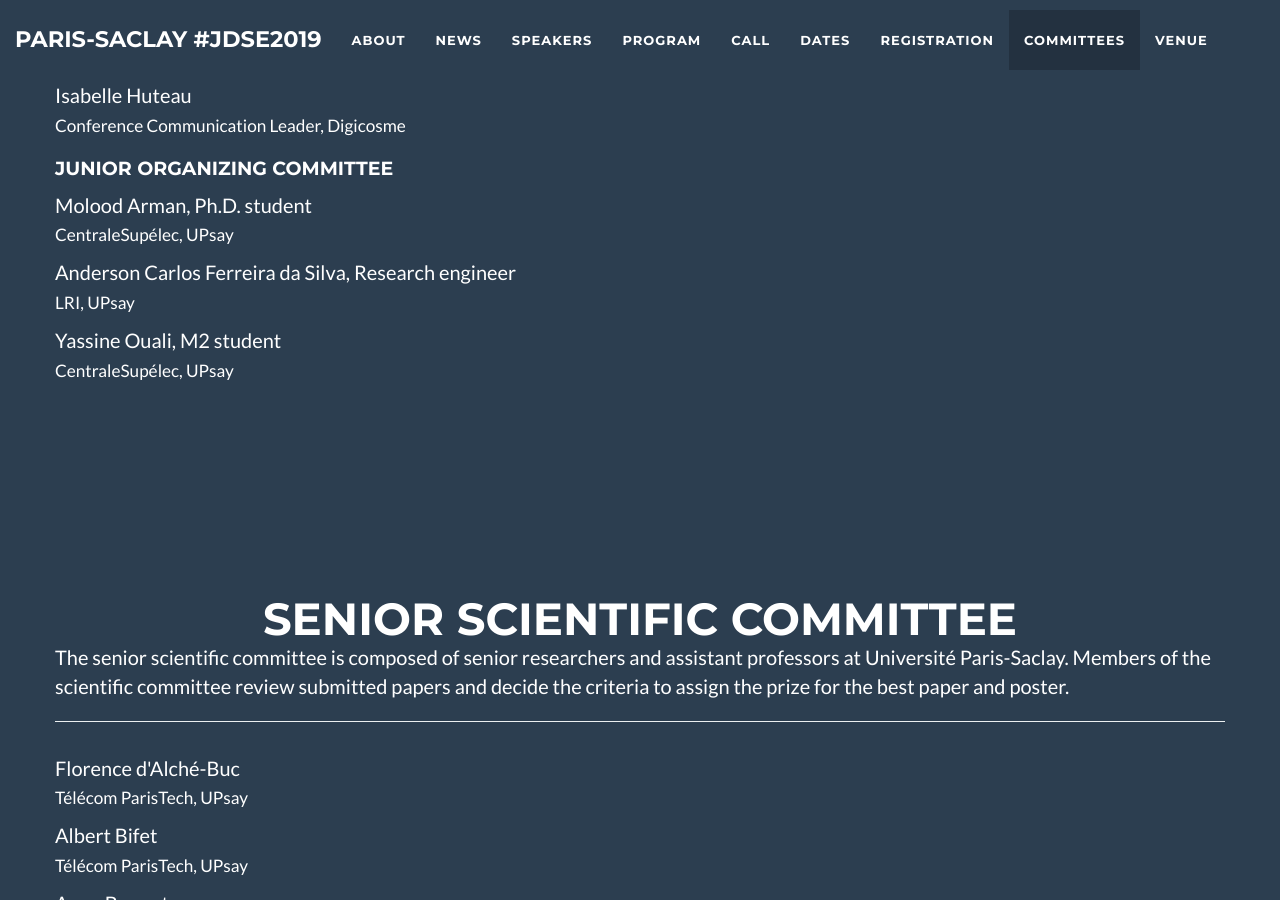
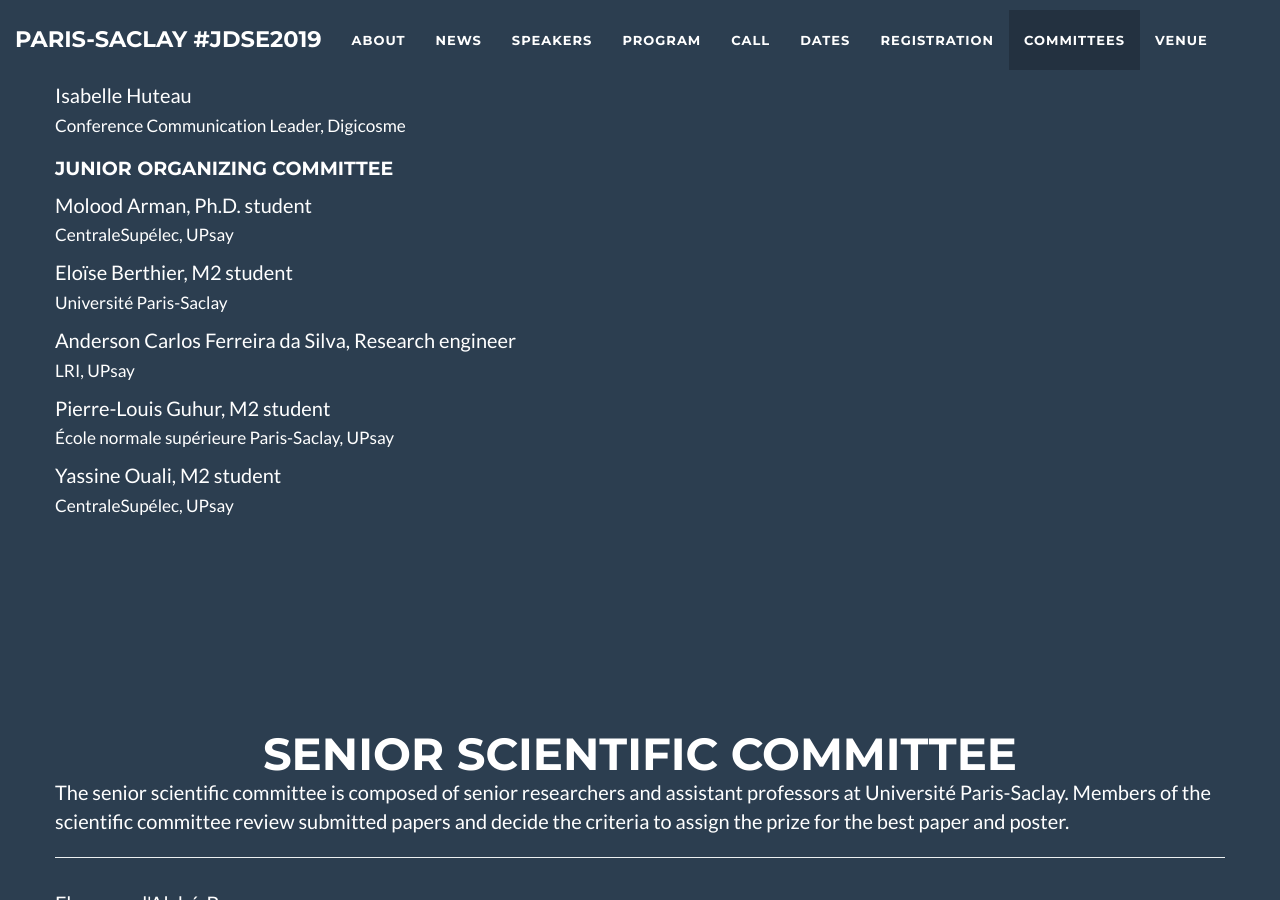
Before and after one commit to jdse-paris/jDSE2019, a Jekyll site: the page built from index.html, in a window 1280 px wide and 900 px high, scrolled down 6189 px. Built offline with Jekyll 4.4.1, drawn with Linux system fonts in a browser that asks for light colours.

Commit message:
Update organizers.html
added two more young organizers

```diff
--- a/_includes/organizers.html
+++ b/_includes/organizers.html
@@ -22,8 +22,11 @@
 	    <div class="row">
             <h4>Junior Organizing Committee</h4>
 	      <p> Molood Arman, Ph.D. student <br> <small>CentraleSupélec, UPsay</small></p>
+	      <p> Eloïse Berthier, M2 student <br> <small>Université Paris-Saclay</small></p>
 	      <p> Anderson Carlos Ferreira da Silva, Research engineer <br> <small>LRI, UPsay</small></p>
+	      <p> Pierre-Louis Guhur, M2 student <br> <small>École normale supérieure Paris-Saclay, UPsay</small></p>
 	      <p> Yassine Ouali, M2 student <br> <small>CentraleSupélec, UPsay</small></p>
+
             </div>
         </div>
     </section>
```
